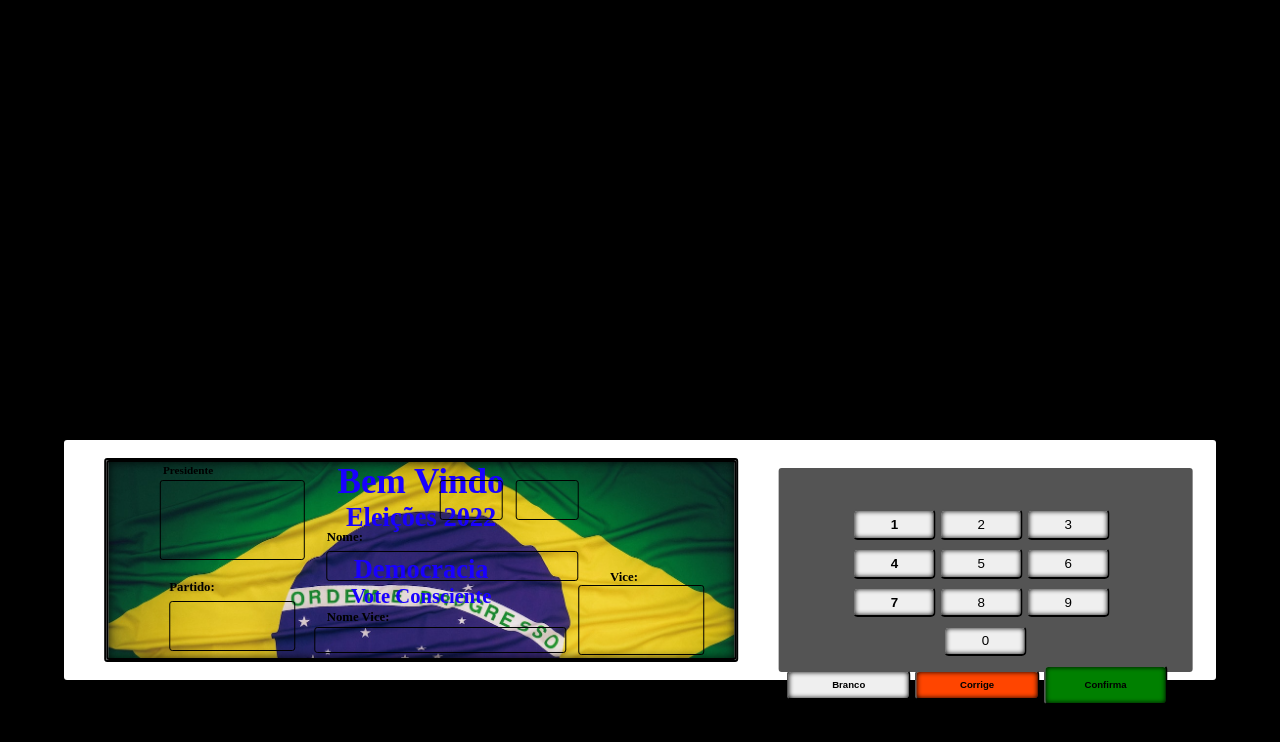
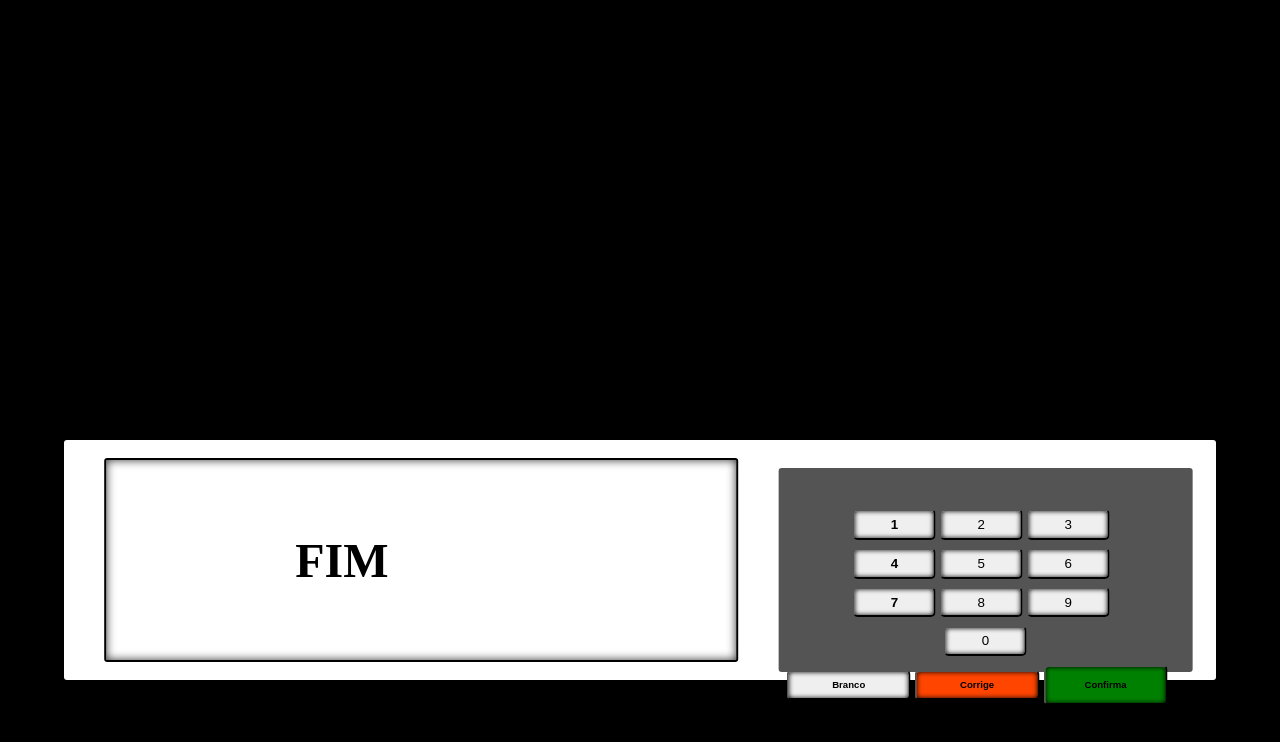
Before and after one commit to Caiqueerodrigues/urna, a plain HTML site: page index.html in a window 1280 px wide. Both pictures are taken after a click on the button "Confirma". Drawn offline with Linux system fonts and the light colour scheme.

Commit message:
inicio e fim js feito

```diff
--- a/estilos/style.css
+++ b/estilos/style.css
@@ -52,8 +52,17 @@ div {
     font-size: 1.1em;
 }
 
+h1#final {
+    display:none;
+    position: relative;
+    transform: translate(-50%, -50%);
+    top: 50%;
+    left: 80%;
+    font-size: 3em;
+}
+
 #display {
-    display: block;
+    display: none;
 }
 
 .visor {
--- a/index.html
+++ b/index.html
@@ -5,14 +5,16 @@
         <meta http-equiv="X-UA-Compatible" content="IE=edge">
         <meta name="viewport" content="width=device-width, initial-scale=1.0">
 
-        <link rel="stylesheet" href="/estilos/style.css">
+        <link rel="stylesheet" href="estilos/style.css">
 
         <title>Urna Eletrônica</title>
     </head>
     <body>
         <div id="branco">
             <div id="tela">
-                <div id="tela-inicial" onmouseenter="inicial()">
+                <h1 id="final">FIM</h1>
+                <section id="tela-final">
+                    <div id="tela-inicial">
                         <h1>Bem Vindo</h1>
                         <h2>Eleições 2022</h2>
                         <br>
@@ -33,8 +35,9 @@
                         <p id="nvice">Nome Vice:</p>
                         <div id="nome2"></div>
                     </section>
+                </section>
             </div>
-            <div id="teclas">
+            <div id="teclas" onmouseenter="inicial()">
                 <input type="button" value="1" class="num2" id="um">
                 <input type="button" value="2" class="num" id="dois">
                 <input type="button" value="3" class="num" id="tres"><br>
@@ -47,7 +50,7 @@
                 <input type="button" value="0" class="num" id="z"><br>
                 <input type="button" value="Branco" class="bot" id="bco">
                 <input type="reset" value="Corrige" class="bot" id="corr">
-                <input type="button" value="Confirma" class="bot" id="conf">
+                <input type="button" value="Confirma" class="bot" id="conf" onclick="fim()">
             </div>
         </div>
 
@@ -55,7 +58,17 @@
         <script>
             function inicial() {
             var inicial = document.getElementById('tela-inicial')
+            var inicial2 = document.getElementById('display')
             inicial.style.display = 'none'
+            inicial2.style.display = 'block'
+            }
+
+
+            function fim () {
+                var final = document.getElementById('tela-final')
+                var fim = document.querySelector('h1#final')
+                final.style.display = 'none'
+                fim.style.display = 'block'
             }
         </script>
     </body>
```
Lines whose indentation alone changed are shown as unchanged.
